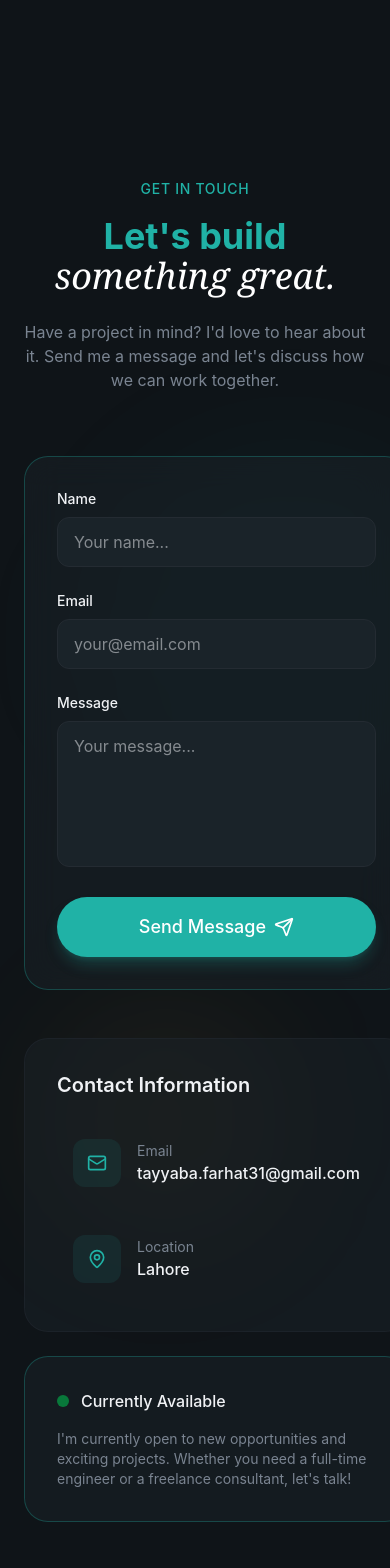
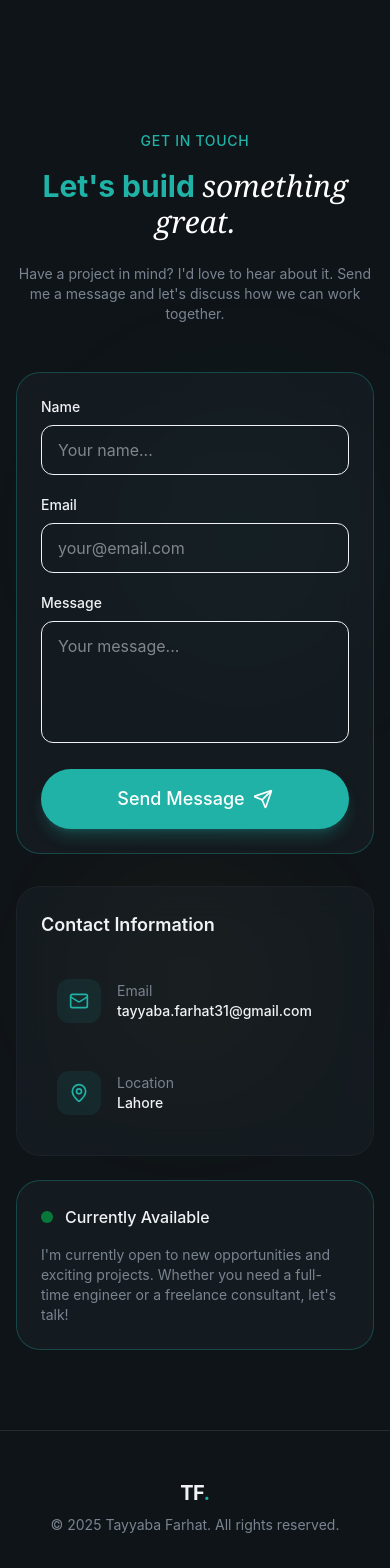
Before and after one commit to abdulwasayhub/mstayyabafarhat-portfolio, a React (Vite) app: page / in a window 390 px wide. Shown: the part 8060-9628 px from the top of the page. Built offline with nearby package versions, Linux system fonts and the light colour scheme.

Commit message:
Update Contact.jsx

```diff
--- a/src/sections/Contact.jsx
+++ b/src/sections/Contact.jsx
@@ -17,7 +17,6 @@
     value: "tayyaba.farhat31@gmail.com",
     href: "mailto:tayyaba.farhat31@gmail.com",
   },
-
   {
     icon: MapPin,
     label: "Location",
@@ -34,25 +33,19 @@
   });
   const [isLoading, setIsLoading] = useState(false);
   const [submitStatus, setSubmitStatus] = useState({
-    type: null, // 'success' or 'error'
+    type: null,
     message: "",
   });
 
   const handleSubmit = async (e) => {
     e.preventDefault();
-
     setIsLoading(true);
     setSubmitStatus({ type: null, message: "" });
+
     try {
       const serviceId = import.meta.env.VITE_EMAILJS_SERVICE_ID;
       const templateId = import.meta.env.VITE_EMAILJS_TEMPLATE_ID;
       const publicKey = import.meta.env.VITE_EMAILJS_PUBLIC_KEY;
-
-      if (!serviceId || !templateId || !publicKey) {
-        throw new Error(
-          "EmailJS configuration is missing. Please check your environment variables."
-        );
-      }
 
       await emailjs.send(
         serviceId,
@@ -70,143 +63,116 @@
         message: "Message sent successfully! I'll get back to you soon.",
       });
       setFormData({ name: "", email: "", message: "" });
-    } catch (err) {
-      console.error("EmailJS error:", error);
+    } catch (error) {
       setSubmitStatus({
         type: "error",
-        message:
-          error.text || "Failed to send message. Please try again later.",
+        message: "Failed to send message. Please try again later.",
       });
     } finally {
       setIsLoading(false);
     }
   };
+
   return (
-    <section id="contact" className="py-32 relative overflow-hidden">
-      <div className="absolute top-0 left-0 w-full h-full">
-        <div className="absolute top-1/4 left-1/4 w-96 h-96 bg-primary/5 rounded-full blur-3xl" />
-        <div className="absolute bottom-1/4 right-1/4 w-64 h-64 bg-highlight/5 rounded-full blur-3xl" />
+    <section id="contact" className="py-20 sm:py-32 relative overflow-hidden">
+      {/* Background blobs */}
+      <div className="absolute inset-0">
+        <div className="absolute top-1/4 left-1/4 w-72 sm:w-96 h-72 sm:h-96 bg-primary/5 rounded-full blur-3xl" />
+        <div className="absolute bottom-1/4 right-1/4 w-52 sm:w-64 h-52 sm:h-64 bg-highlight/5 rounded-full blur-3xl" />
       </div>
 
-      <div className="container mx-auto px-6 relative z-10">
-        {/* Section Header */}
-        <div className="text-center max-w-3xl mx-auto mb-16">
-          <span className="text-secondary-foreground text-sm font-medium tracking-wider uppercase animate-fade-in">
+      <div className="container mx-auto px-4 sm:px-6 relative z-10">
+        {/* Header */}
+        <div className="text-center max-w-3xl mx-auto mb-12 sm:mb-16">
+          <span className="text-secondary-foreground text-sm font-medium tracking-wider uppercase">
             Get In Touch
           </span>
-          <h2 className="text-4xl md:text-5xl font-bold mt-4 mb-6 animate-fade-in animation-delay-100 text-secondary-foreground">
+          <h2 className="text-3xl sm:text-4xl md:text-5xl font-bold mt-4 mb-6 text-secondary-foreground">
             Let's build{" "}
             <span className="font-serif italic font-normal text-white">
               something great.
             </span>
           </h2>
-          <p className="text-muted-foreground animate-fade-in animation-delay-200">
+          <p className="text-muted-foreground text-sm sm:text-base">
             Have a project in mind? I'd love to hear about it. Send me a message
             and let's discuss how we can work together.
           </p>
         </div>
 
-        <div className="grid lg:grid-cols-2 gap-12 max-w-5xl mx-auto">
-          <div className="glass p-8 rounded-3xl border border-primary/30 animate-fade-in animation-delay-300">
-            <form className="space-y-6" onSubmit={handleSubmit}>
+        {/* Grid */}
+        <div className="grid grid-cols-1 lg:grid-cols-2 gap-8 sm:gap-12 max-w-5xl mx-auto">
+          {/* Form */}
+          <div className="glass p-6 sm:p-8 rounded-3xl border border-primary/30">
+            <form className="space-y-5 sm:space-y-6" onSubmit={handleSubmit}>
               <div>
-                <label
-                  htmlFor="name"
-                  className="block text-sm font-medium mb-2"
-                >
-                  Name
-                </label>
+                <label className="block text-sm font-medium mb-2">Name</label>
                 <input
-                  id="name"
-                  type="text"
                   required
-                  placeholder="Your name..."
                   value={formData.name}
                   onChange={(e) =>
                     setFormData({ ...formData, name: e.target.value })
                   }
-                  className="w-full px-4 py-3 bg-surface rounded-xl border border-border focus:border-primary focus:ring-1 focus:ring-primary outline-none transition-all"
+                  placeholder="Your name..."
+                  className="w-full px-4 py-3 rounded-xl border outline-none"
                 />
               </div>
 
               <div>
-                <label
-                  htmlFor="email"
-                  type="email"
-                  className="block text-sm font-medium mb-2"
-                >
-                  Email
-                </label>
+                <label className="block text-sm font-medium mb-2">Email</label>
                 <input
                   required
-                  placeholder="your@email.com"
                   value={formData.email}
                   onChange={(e) =>
                     setFormData({ ...formData, email: e.target.value })
                   }
-                  className="w-full px-4 py-3 bg-surface rounded-xl border border-border focus:border-primary focus:ring-1 focus:ring-primary outline-none transition-all"
+                  placeholder="your@email.com"
+                  className="w-full px-4 py-3 rounded-xl border outline-none"
                 />
               </div>
 
               <div>
-                <label
-                  htmlFor="message"
-                  className="block text-sm font-medium mb-2"
-                >
+                <label className="block text-sm font-medium mb-2">
                   Message
                 </label>
                 <textarea
-                  rows={5}
+                  rows={4}
                   required
                   value={formData.message}
                   onChange={(e) =>
                     setFormData({ ...formData, message: e.target.value })
                   }
                   placeholder="Your message..."
-                  className="w-full px-4 py-3 bg-surface rounded-xl border border-border focus:border-primary focus:ring-1 focus:ring-primary outline-none transition-all resize-none"
+                  className="w-full px-4 py-3 rounded-xl border outline-none resize-none"
                 />
               </div>
 
               <Button
-                className="w-full"
+                className="w-full flex items-center justify-center gap-2"
                 type="submit"
                 size="lg"
                 disabled={isLoading}
               >
-                {isLoading ? (
-                  <>Sending...</>
-                ) : (
-                  <>
-                    Send Message
-                    <Send className="w-5 h-5" />
-                  </>
-                )}
+                {isLoading ? "Sending..." : <>Send Message <Send className="w-5 h-5" /></>}
               </Button>
 
               {submitStatus.type && (
                 <div
-                  className={`flex items-center gap-3
-                     p-4 rounded-xl ${
-                       submitStatus.type === "success"
-                         ? "bg-green-500/10 border border-green-500/20 text-green-400"
-                         : "bg-red-500/10 border border-red-500/20 text-red-400"
-                     }`}
+                  className={`p-4 rounded-xl text-sm ${
+                    submitStatus.type === "success"
+                      ? "bg-green-500/10 text-green-400"
+                      : "bg-red-500/10 text-red-400"
+                  }`}
                 >
-                  {submitStatus.type === "success" ? (
-                    <CheckCircle className="w-5 h-5 flex-shrink-0" />
-                  ) : (
-                    <AlertCircle className="w-5 h-5 flex-shrink-0" />
-                  )}
-                  <p className="text-sm">{submitStatus.message}</p>
+                  {submitStatus.message}
                 </div>
               )}
             </form>
           </div>
 
-          {/* Contact Info */}
-          <div className="space-y-6 animate-fade-in animation-delay-400">
-            <div className="glass rounded-3xl p-8">
-              <h3 className="text-xl font-semibold mb-6">
+          {/* Info */}
+          <div className="space-y-6">
+            <div className="glass rounded-3xl p-6 sm:p-8">
+              <h3 className="text-lg sm:text-xl font-semibold mb-6">
                 Contact Information
               </h3>
               <div className="space-y-4">
@@ -214,24 +180,25 @@
                   <a
                     key={i}
                     href={item.href}
-                    className="flex items-center gap-4 p-4 rounded-xl hover:bg-surface transition-colors group"
+                    className="flex items-center gap-4 p-4 rounded-xl hover:bg-surface"
                   >
-                    <div className="w-12 h-12 rounded-xl bg-primary/10 flex items-center justify-center group-hover:bg-primary/20 transition-colors">
+                    <div className="w-11 h-11 sm:w-12 sm:h-12 rounded-xl bg-primary/10 flex items-center justify-center">
                       <item.icon className="w-5 h-5 text-primary" />
                     </div>
                     <div>
                       <div className="text-sm text-muted-foreground">
                         {item.label}
                       </div>
-                      <div className="font-medium">{item.value}</div>
+                      <div className="font-medium text-sm sm:text-base">
+                        {item.value}
+                      </div>
                     </div>
                   </a>
                 ))}
               </div>
             </div>
 
-            {/* Availability Card */}
-            <div className="glass rounded-3xl p-8 border border-primary/30">
+            <div className="glass rounded-3xl p-6 sm:p-8 border border-primary/30">
               <div className="flex items-center gap-3 mb-4">
                 <span className="w-3 h-3 bg-green-500 rounded-full animate-pulse" />
                 <span className="font-medium">Currently Available</span>
```
